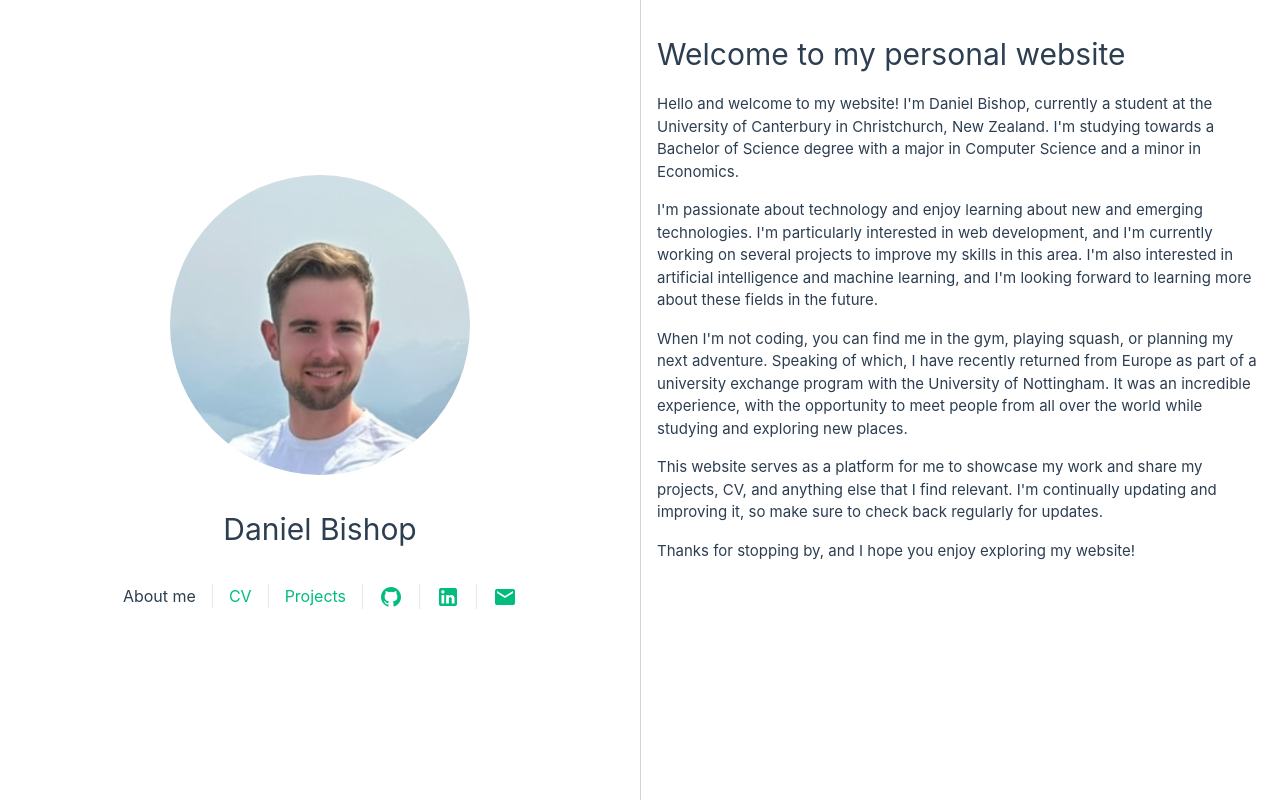
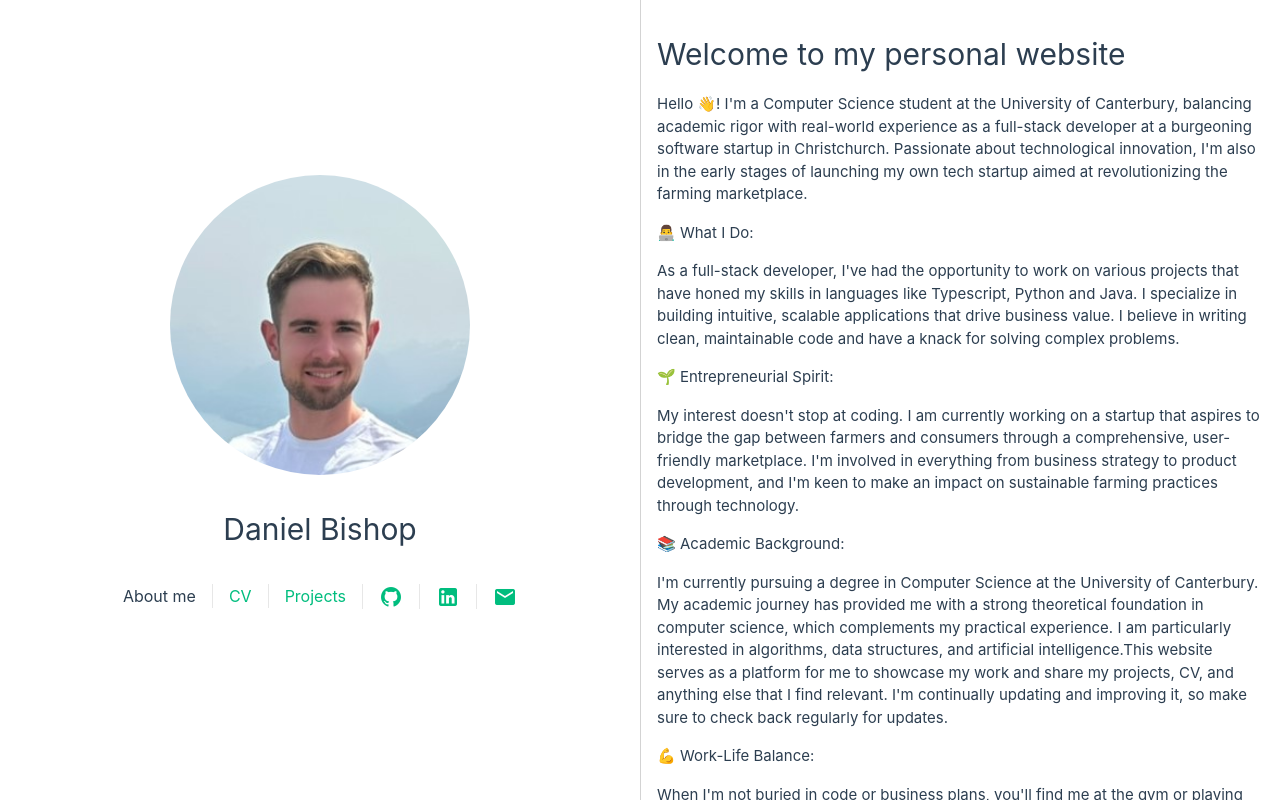
Before and after one commit to dan-kiwi/dan-kiwi.github.io, a Vue app: page / in a window 1280 px wide. Built offline with nearby package versions, Linux system fonts and the light colour scheme.

Commit message:
Update bio

```diff
--- a/src/views/HomeView.vue
+++ b/src/views/HomeView.vue
@@ -2,27 +2,52 @@
   <main>
     <h1>Welcome to my personal website</h1>
     <p>
-      Hello and welcome to my website! I'm Daniel Bishop, currently a student at the University of Canterbury in
-      Christchurch, New Zealand. I'm studying towards a Bachelor of Science degree with a major in Computer Science and a
-      minor in Economics.
+      Hello 👋! I'm a Computer Science student at the University of Canterbury,
+      balancing academic rigor with real-world experience as a full-stack
+      developer at a burgeoning software startup in Christchurch. Passionate
+      about technological innovation, I'm also in the early stages of launching
+      my own tech startup aimed at revolutionizing the farming marketplace.
     </p>
+    <p>👨‍💻 What I Do:</p>
     <p>
-      I'm passionate about technology and enjoy learning about new and emerging technologies. I'm particularly interested
-      in web development, and I'm currently working on several projects to improve my skills in this area. I'm also
-      interested in artificial intelligence and machine learning, and I'm looking forward to learning more about these
-      fields in the future.
+      As a full-stack developer, I've had the opportunity to work on various
+      projects that have honed my skills in languages like Typescript, Python
+      and Java. I specialize in building intuitive, scalable applications that
+      drive business value. I believe in writing clean, maintainable code and
+      have a knack for solving complex problems.
     </p>
+    <p>🌱 Entrepreneurial Spirit:</p>
     <p>
-      When I'm not coding, you can find me in the gym, playing squash, or planning my next adventure. Speaking of which, I
-      have recently returned from Europe as part of a university exchange program with the University of Nottingham. It
-      was an incredible experience, with the opportunity to meet people from all over the world while studying and
-      exploring new places.
+      My interest doesn't stop at coding. I am currently working on a startup
+      that aspires to bridge the gap between farmers and consumers through a
+      comprehensive, user-friendly marketplace. I'm involved in everything from
+      business strategy to product development, and I'm keen to make an impact
+      on sustainable farming practices through technology.
     </p>
+    <p>📚 Academic Background:</p>
     <p>
-      This website serves as a platform for me to showcase my work and share my projects, CV, and anything else that I
-      find relevant. I'm continually updating and improving it, so make sure to check back regularly for updates.
+      I'm currently pursuing a degree in Computer Science at the University of
+      Canterbury. My academic journey has provided me with a strong theoretical
+      foundation in computer science, which complements my practical experience.
+      I am particularly interested in algorithms, data structures, and
+      artificial intelligence.This website serves as a platform for me to
+      showcase my work and share my projects, CV, and anything else that I find
+      relevant. I'm continually updating and improving it, so make sure to check
+      back regularly for updates.
     </p>
-    <p>Thanks for stopping by, and I hope you enjoy exploring my website!</p>
+    <p>💪 Work-Life Balance:</p>
+    <p>
+      When I'm not buried in code or business plans, you'll find me at the gym
+      or playing squash. I believe that a healthy body fuels a healthy mind,
+      which in turn, makes me more productive and focused.
+    </p>
+    <p>🎯 Goals:</p>
+    <p>
+      My career focus is startup-centric. Whether it's successfully launching my
+      own startup or contributing to another innovative startup, I am committed
+      to being part of dynamic teams that aim to disrupt industries and redefine
+      paradigms.
+    </p>
   </main>
 </template>
 
@@ -33,4 +58,5 @@ main {
   line-height: 1.5;
   max-height: 100vh;
   gap: 1rem;
-}</style>
+}
+</style>
```
